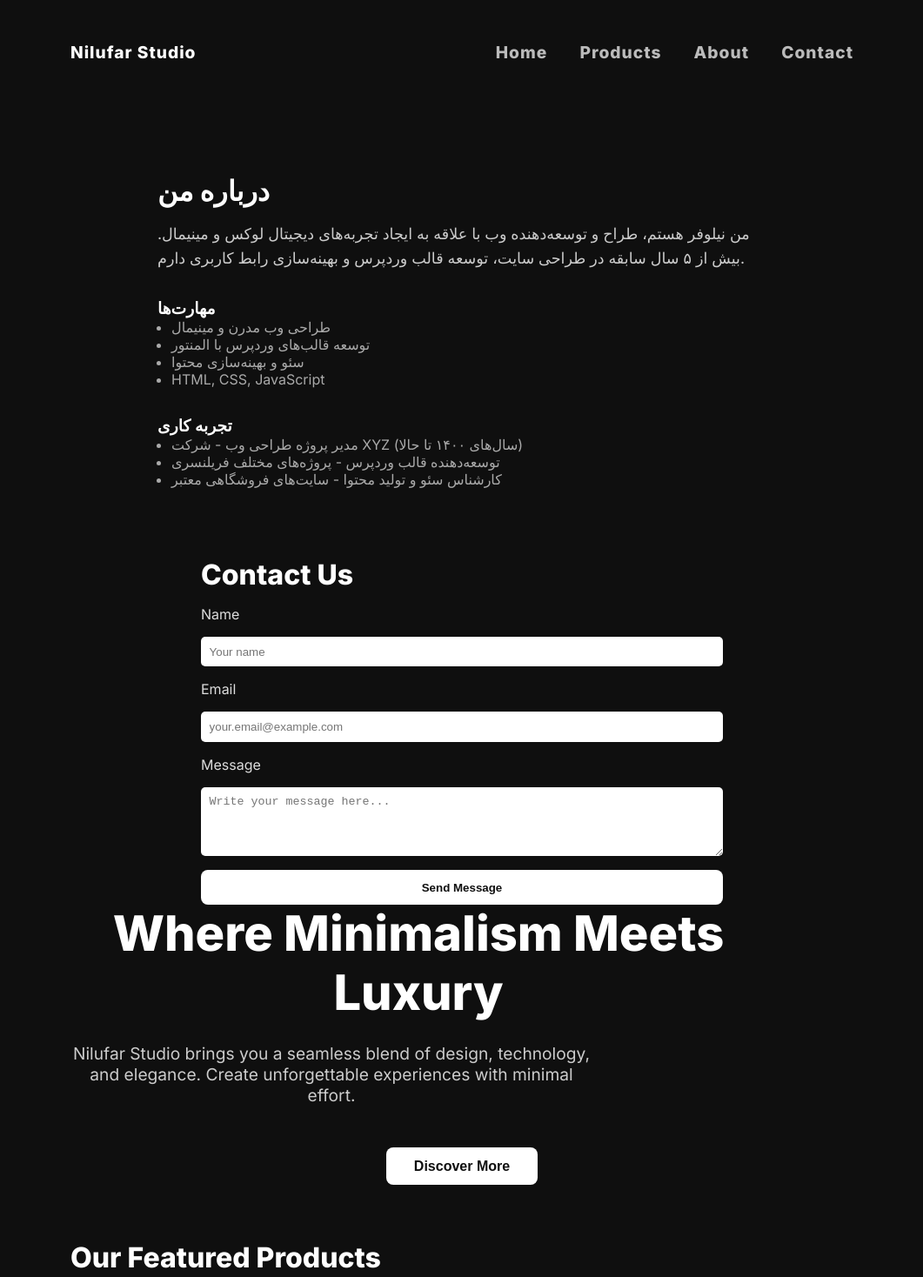
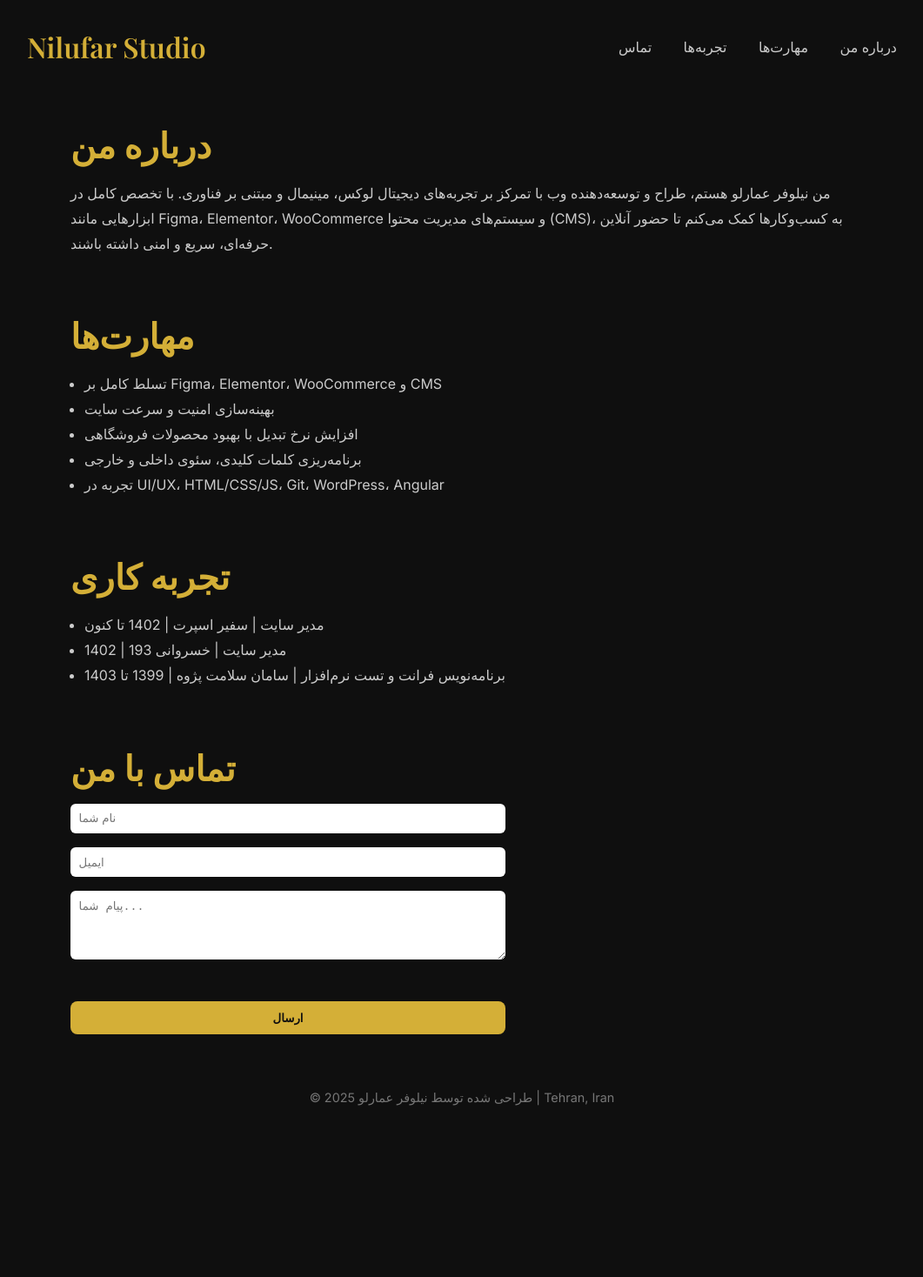
Before and after one commit to NilufarAmarlu/sample, a plain HTML site: page index.html in a window 1280 px wide. Shown: the top 1468 px of the page at 87% size, without its empty margins (109-1170 px from the left). After the commit the page ends 1302 px from the top, so only its background shows below. Drawn offline with nearby package versions, Linux system fonts and the light colour scheme.

Commit message:
Update index.html

```diff
--- a/index.html
+++ b/index.html
@@ -1,225 +1,136 @@
 <!DOCTYPE html>
-<html lang="en">
+<html lang="fa">
 <head>
-  <meta charset="UTF-8" />
-  <meta name="viewport" content="width=device-width, initial-scale=1" />
-  <title>Nilufar Studio</title>
+  <meta charset="UTF-8">
+  <meta name="viewport" content="width=device-width, initial-scale=1.0">
+  <title>Nilufar Amarlu | Portfolio</title>
+  <link rel="preconnect" href="https://fonts.googleapis.com">
+  <link href="https://fonts.googleapis.com/css2?family=Inter:wght@400;600&family=Playfair+Display:wght@600&display=swap" rel="stylesheet">
+  <link href="https://unpkg.com/aos@2.3.1/dist/aos.css" rel="stylesheet">
   <style>
-    @import url('https://fonts.googleapis.com/css2?family=Inter:wght@400;600;800&display=swap');
-
-    * {
-      margin: 0; padding: 0; box-sizing: border-box;
+    :root {
+      --primary: #d4af37;
+      --bg: #0f0f0f;
+      --text: #fff;
+      --muted: #ccc;
     }
-
+    * { margin: 0; padding: 0; box-sizing: border-box; }
     body {
-      background: #0f0f0f;
-      color: #fff;
+      background: var(--bg);
+      color: var(--text);
       font-family: 'Inter', sans-serif;
-      display: flex; flex-direction: column; align-items: center;
-      padding: 3rem 2rem;
-      min-height: 100vh;
+      padding: 2rem;
       text-align: center;
     }
-
     header {
-      width: 100%;
+      max-width: 1000px;
+      margin: 0 auto 3rem;
+      display: flex;
+      justify-content: space-between;
+      align-items: center;
+    }
+    header h1 {
+      font-family: 'Playfair Display', serif;
+      color: var(--primary);
+      font-size: 2rem;
+    }
+    nav a {
+      color: var(--muted);
+      margin-left: 2rem;
+      text-decoration: none;
+      transition: color 0.3s;
+    }
+    nav a:hover { color: var(--text); }
+    main h2 {
+      font-family: 'Playfair Display', serif;
+      font-size: 2.5rem;
+      color: var(--primary);
+      margin-bottom: 1rem;
+    }
+    section {
       max-width: 900px;
-      margin-bottom: 3rem;
-      display: flex; justify-content: space-between; align-items: center;
-      font-weight: 700;
-      font-size: 1.2rem;
-      letter-spacing: 1px;
-    }
-
-    header nav a {
-      color: #bbb;
-      text-decoration: none;
-      margin-left: 2rem;
-      transition: color 0.3s ease;
-    }
-
-    header nav a:hover {
-      color: #fff;
-    }
-
-    h1 {
-      font-size: 3.5rem;
-      font-weight: 800;
-      max-width: 800px;
-      line-height: 1.2;
-      animation: fadeIn 1.5s ease forwards;
-    }
-
-    p.lead {
-      font-size: 1.2rem;
-      color: #cccccc;
-      margin-top: 1.5rem;
-      max-width: 600px;
-      animation: fadeIn 2.5s ease forwards;
-    }
-
-    .btn {
-      margin-top: 3rem;
-      padding: 0.8rem 2rem;
-      background-color: #fff;
-      color: #0f0f0f;
-      border: none;
-      font-size: 1rem;
-      font-weight: 600;
-      border-radius: 8px;
-      cursor: pointer;
-      transition: background 0.3s;
-      animation: fadeIn 3s ease forwards;
-    }
-
-    .btn:hover {
-      background-color: #d1d1d1;
-    }
-
-    @keyframes fadeIn {
-      from {opacity: 0; transform: translateY(20px);}
-      to {opacity: 1; transform: translateY(0);}
-    }
-
-    section.products {
-      margin-top: 4rem;
-      max-width: 900px;
-      width: 100%;
+      margin: 4rem auto;
       text-align: left;
     }
-
-    section.products h2 {
-      font-weight: 700;
-      font-size: 2rem;
-      margin-bottom: 1rem;
+    section p, li {
+      line-height: 1.8;
+      color: var(--muted);
     }
-
-    section.products .grid {
-      display: flex;
-      gap: 1.5rem;
-      flex-wrap: wrap;
+    ul { margin-top: 1rem; padding-left: 1rem; }
+    .btn {
+      background: var(--primary);
+      color: #0f0f0f;
+      padding: 0.7rem 1.5rem;
+      border-radius: 8px;
+      border: none;
+      cursor: pointer;
+      font-weight: 600;
+      margin-top: 2rem;
     }
-
-    section.products .product {
-      flex: 1 1 250px;
-      background: #111;
-      padding: 1rem;
-      border-radius: 8px;
-      color: #eee;
-      opacity: 0;
-      animation: fadeIn 1s ease forwards;
-      animation-delay: calc(var(--i) * 0.3s);
-    }
-
-    section.products .product img {
-      width: 100%;
-      border-radius: 6px;
-    }
-
-    section.products .product h3 {
-      margin-top: 0.75rem;
-    }
-
-    section.products .product p {
-      color: #bbb;
-    }
-
     footer {
-      margin-top: auto;
-      font-size: 0.8rem;
-      color: #888;
-      padding: 2rem 0 1rem;
-      width: 100%;
-      max-width: 900px;
       text-align: center;
+      color: #777;
+      margin-top: 4rem;
+      font-size: 0.9rem;
     }
   </style>
 </head>
 <body>
-  <header>
-    <div>Nilufar Studio</div>
+  <header data-aos="fade-down">
+    <h1>Nilufar Studio</h1>
     <nav>
-      <a href="#">Home</a>
-      <a href="#products">Products</a>
-      <a href="#">About</a>
-      <a href="#">Contact</a>
+      <a href="#about">درباره من</a>
+      <a href="#skills">مهارت‌ها</a>
+      <a href="#experience">تجربه‌ها</a>
+      <a href="#contact">تماس</a>
     </nav>
   </header>
-  <section id="about" style="margin-top:5rem; max-width: 700px; width: 100%; text-align: left; color: #fff;">
-  <h2 style="font-weight: 700; font-size: 2rem; margin-bottom: 1rem;">درباره من</h2>
-  <p style="font-size: 1.1rem; line-height: 1.6; color: #ccc;">
-    من نیلوفر هستم، طراح و توسعه‌دهنده وب با علاقه به ایجاد تجربه‌های دیجیتال لوکس و مینیمال.
-    بیش از ۵ سال سابقه در طراحی سایت، توسعه قالب وردپرس و بهینه‌سازی رابط کاربری دارم.
-  </p>
-
-  <h3 style="margin-top: 2rem; font-weight: 600;">مهارت‌ها</h3>
-  <ul style="color: #aaa; margin-left: 1rem;">
-    <li>طراحی وب مدرن و مینیمال</li>
-    <li>توسعه قالب‌های وردپرس با المنتور</li>
-    <li>سئو و بهینه‌سازی محتوا</li>
-    <li>HTML, CSS, JavaScript</li>
-  </ul>
-
-  <h3 style="margin-top: 2rem; font-weight: 600;">تجربه کاری</h3>
-  <ul style="color: #aaa; margin-left: 1rem;">
-    <li>مدیر پروژه طراحی وب - شرکت XYZ (سال‌های ۱۴۰۰ تا حالا)</li>
-    <li>توسعه‌دهنده قالب وردپرس - پروژه‌های مختلف فریلنسری</li>
-    <li>کارشناس سئو و تولید محتوا - سایت‌های فروشگاهی معتبر</li>
-  </ul>
-</section>
-
-<section id="contact" style="margin-top:5rem; max-width: 600px; width: 100%; text-align: left;">
-  <h2 style="font-weight: 700; font-size: 2rem; margin-bottom: 1rem; color: white;">Contact Us</h2>
-  <form action="https://formspree.io/f/mwkayvwr" method="POST" style="display: flex; flex-direction: column; gap: 1rem;">
-    <label style="color: #ddd;" for="name">Name</label>
-    <input type="text" id="name" name="name" required placeholder="Your name" style="padding: 0.6rem; border-radius: 5px; border: none;"/>
-
-    <label style="color: #ddd;" for="email">Email</label>
-    <input type="email" id="email" name="_replyto" required placeholder="your.email@example.com" style="padding: 0.6rem; border-radius: 5px; border: none;"/>
-
-    <label style="color: #ddd;" for="message">Message</label>
-    <textarea id="message" name="message" rows="4" required placeholder="Write your message here..." style="padding: 0.6rem; border-radius: 5px; border: none;"></textarea>
-
-    <button type="submit" style="padding: 0.8rem; background: #fff; color: #0f0f0f; font-weight: 600; border: none; border-radius: 8px; cursor: pointer; transition: background 0.3s;">
-      Send Message
-    </button>
-  </form>
-</section>
 
   <main>
-    <h1>Where Minimalism Meets Luxury</h1>
-    <p class="lead">
-      Nilufar Studio brings you a seamless blend of design, technology, and elegance.
-      Create unforgettable experiences with minimal effort.
-    </p>
-    <button class="btn" onclick="document.getElementById('products').scrollIntoView({ behavior: 'smooth' })">
-      Discover More
-    </button>
+    <section id="about" data-aos="fade-up">
+      <h2>درباره من</h2>
+      <p>
+        من نیلوفر عمارلو هستم، طراح و توسعه‌دهنده وب با تمرکز بر تجربه‌های دیجیتال لوکس، مینیمال و مبتنی بر فناوری.
+        با تخصص کامل در ابزارهایی مانند Figma، Elementor، WooCommerce و سیستم‌های مدیریت محتوا (CMS)، به کسب‌وکارها کمک می‌کنم تا حضور آنلاین حرفه‌ای، سریع و امنی داشته باشند.
+      </p>
+    </section>
 
-    <section class="products" id="products">
-      <h2>Our Featured Products</h2>
-      <div class="grid">
-        <div class="product" style="--i:0">
-          <img src="https://via.placeholder.com/250x150?text=Luxury+Watch" alt="Luxury Watch" />
-          <h3>Luxury Watch</h3>
-          <p>A sleek watch designed for timeless elegance.</p>
-        </div>
-        <div class="product" style="--i:1">
-          <img src="https://via.placeholder.com/250x150?text=Elegant+Sunglasses" alt="Elegant Sunglasses" />
-          <h3>Elegant Sunglasses</h3>
-          <p>Protect your eyes with style and sophistication.</p>
-        </div>
-        <div class="product" style="--i:2">
-          <img src="https://via.placeholder.com/250x150?text=Minimalist+Bag" alt="Minimalist Bag" />
-          <h3>Minimalist Bag</h3>
-          <p>Carry your essentials with modern simplicity.</p>
-        </div>
-      </div>
+    <section id="skills" data-aos="fade-up">
+      <h2>مهارت‌ها</h2>
+      <ul>
+        <li>تسلط کامل بر Figma، Elementor، WooCommerce و CMS</li>
+        <li>بهینه‌سازی امنیت و سرعت سایت</li>
+        <li>افزایش نرخ تبدیل با بهبود محصولات فروشگاهی</li>
+        <li>برنامه‌ریزی کلمات کلیدی، سئوی داخلی و خارجی</li>
+        <li>تجربه در UI/UX، HTML/CSS/JS، Git، WordPress، Angular</li>
+      </ul>
+    </section>
+
+    <section id="experience" data-aos="fade-up">
+      <h2>تجربه کاری</h2>
+      <ul>
+        <li>مدیر سایت | سفیر اسپرت | 1402 تا کنون</li>
+        <li>مدیر سایت | خسروانی 193 | 1402</li>
+        <li>برنامه‌نویس فرانت و تست نرم‌افزار | سامان سلامت پژوه | 1399 تا 1403</li>
+      </ul>
+    </section>
+
+    <section id="contact" data-aos="fade-up">
+      <h2>تماس با من</h2>
+      <form action="https://formspree.io/f/mwkayvwr" method="POST" style="display:flex; flex-direction:column; gap:1rem; max-width: 500px;">
+        <input type="text" name="name" required placeholder="نام شما" style="padding: 0.6rem; border-radius: 6px; border: none;">
+        <input type="email" name="email" required placeholder="ایمیل" style="padding: 0.6rem; border-radius: 6px; border: none;">
+        <textarea name="message" required placeholder="پیام شما..." rows="4" style="padding: 0.6rem; border-radius: 6px; border: none;"></textarea>
+        <button class="btn" type="submit">ارسال</button>
+      </form>
     </section>
   </main>
 
   <footer>
-    © 2025 Nilufar Studio
+    © 2025 طراحی شده توسط نیلوفر عمارلو | Tehran, Iran
   </footer>
+
+  <script src="https://unpkg.com/aos@2.3.1/dist/aos.js"></script>
+  <script>AOS.init();</script>
 </body>
 </html>
```
